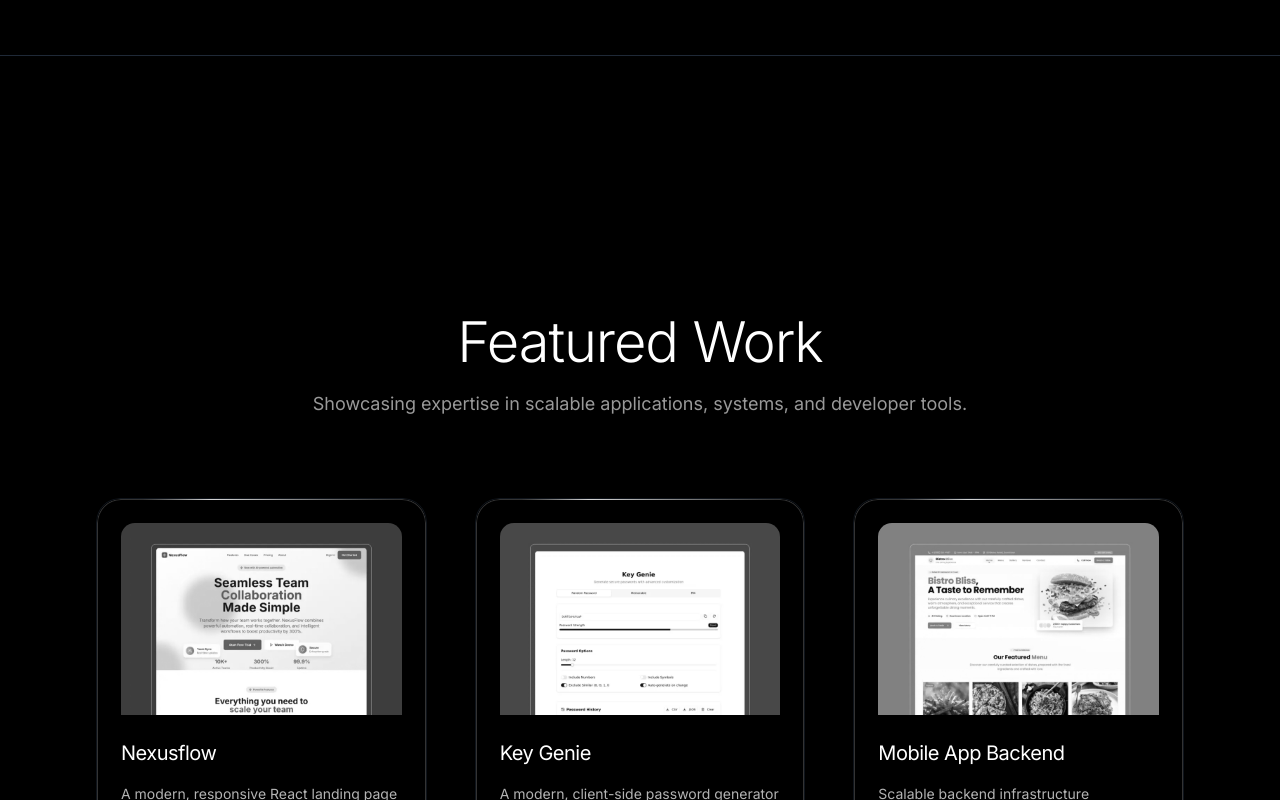
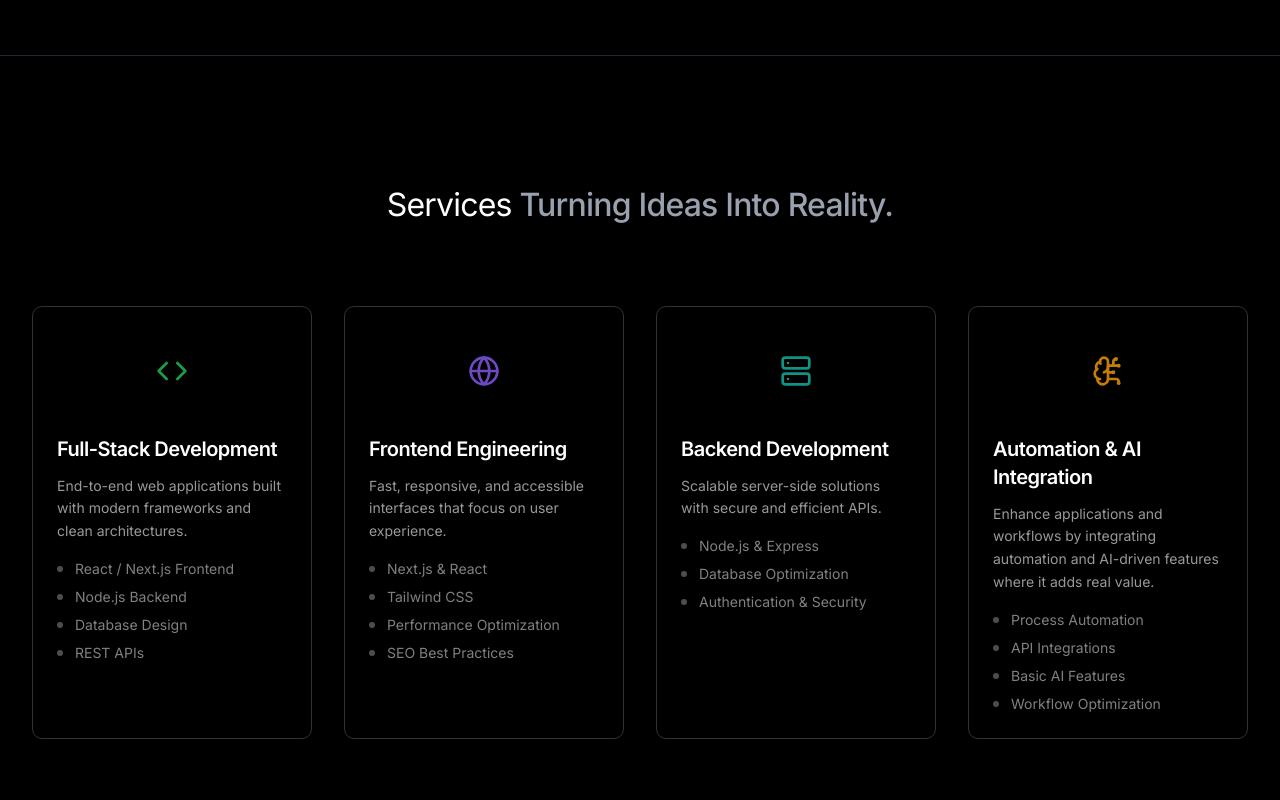
Before and after one commit to codingwithasim/codingwithasim, a Next.js app: page / in a window 1280 px wide. Shown: the part 1140-1940 px from the top of the page. Built offline with nearby package versions, Linux system fonts and the light colour scheme.

Commit message:
Added services section to home page

```diff
--- a/src/app/page.tsx
+++ b/src/app/page.tsx
@@ -2,6 +2,7 @@
 import SocialProof from '@/components/sections/SocialProof';
 import FeaturedProjects from '@/components/sections/FeaturedProjects';
 import SkillsStack from '@/components/sections/SkillsStack';
+import Services from '@/components/sections/Services';
 import CTABand from '@/components/sections/CTABand';
 import FAB from '@/components/ui/fab';
 import Hero from '@/components/sections/Hero';
@@ -18,6 +19,11 @@ export default function Home() {
       {/* Social Proof Strip */}
       <div className="py-16">
         <SocialProof />
+      </div>
+
+      {/* Services */}
+      <div className="py-16">
+        <Services />
       </div>
 
       {/* Featured Projects */}
--- a/src/components/sections/FeaturedProjects.tsx
+++ b/src/components/sections/FeaturedProjects.tsx
@@ -76,12 +76,10 @@ import ProjectCard from '../ui/project.card';
       <section className="py-32">
         <div className="container-custom max-w-6xl">
           <div className="text-center mb-20 space-y-4">
-            <h2 className="text-3xl md:text-4xl font-light text-white">
-              Featured Work
-            </h2>
-            <p className="text-lg text-white/60 max-w-2xl mx-auto">
-              Showcasing expertise in scalable applications, systems, and developer tools.
-            </p>
+          <h4 className="font-bold mb-6 max-w-2xl mx-auto">
+  Featured Work<span className="text-gray-400 font-medium"> Showcasing Scalable Solutions.</span>
+</h4>
+
           </div>
 
           <div className="grid grid-cols-1 md:grid-cols-2 lg:grid-cols-3 gap-12">
--- /dev/null
+++ b/src/components/sections/Services.tsx
@@ -0,0 +1,89 @@
+import { LucideCode, LucideServer, LucideGlobe, LucideBrainCircuit } from "lucide-react";
+import { IconType } from "react-icons";
+
+interface Service {
+  title: string;
+  description: string;
+  icon: React.ComponentType<{ size?: number; className?: string }>;
+  features: string[];
+  iconColor: string;
+}
+
+const Services = () => {
+  const services: Service[] = [
+    {
+      title: "Full-Stack Development",
+      description: "End-to-end web applications built with modern frameworks and clean architectures.",
+      icon: LucideCode,
+      features: ["React / Next.js Frontend", "Node.js Backend", "Database Design", "REST APIs"],
+      iconColor: "text-[#22C55E]"
+    },
+    {
+      title: "Frontend Engineering",
+      description: "Fast, responsive, and accessible interfaces that focus on user experience.",
+      icon: LucideGlobe,
+      features: ["Next.js & React", "Tailwind CSS", "Performance Optimization", "SEO Best Practices"],
+      iconColor: "text-[#8B5CF6]"
+    },
+    {
+      title: "Backend Development",
+      description: "Scalable server-side solutions with secure and efficient APIs.",
+      icon: LucideServer,
+      features: ["Node.js & Express", "Database Optimization", "Authentication & Security"],
+      iconColor: "text-[#14B8A6]"
+    },
+    {
+      title: "Automation & AI Integration",
+      description: "Enhance applications and workflows by integrating automation and AI-driven features where it adds real value.",
+      icon: LucideBrainCircuit,
+      features: ["Process Automation", "API Integrations", "Basic AI Features", "Workflow Optimization"],
+      iconColor: "text-[#F59E0B]"
+    }
+  ];
+
+
+  return (
+    <section>
+      <div className="container-custom">
+        <div className="text-center mb-20">
+        <h4 className="font-bold mb-6 max-w-2xl mx-auto">
+          Services<span className="text-gray-400 font-medium"> Turning Ideas Into Reality.</span>
+        </h4>
+
+        </div>
+
+        <div className="grid grid-cols-1 md:grid-cols-2 lg:grid-cols-4 gap-8">
+          {services.map(({ icon: Icon, ...service }) => (
+            <div key={service.title} className="group">
+              <div className="card bg-black border-[#323232] rounded-lg h-full transition-all duration-300 hover:border-[#585858]">
+                <div className={`text-5xl h-20 polka mb-6 grid place-items-center ${service.iconColor}`}>
+                  <Icon size={32}/>
+                </div>
+
+                <div className="mb-4">
+                  <h5 className="text-xl font-semibold text-white mb-3">
+                    {service.title}
+                  </h5>
+                  <p className="text-white/60 text-sm leading-relaxed mb-4">
+                    {service.description}
+                  </p>
+                </div>
+
+                <div className="space-y-2">
+                  {service.features.map((feature) => (
+                    <div key={feature} className="flex items-center text-white/50 text-sm">
+                      <div className="w-1.5 h-1.5 rounded-full bg-white/30 mr-3 flex-shrink-0"></div>
+                      {feature}
+                    </div>
+                  ))}
+                </div>
+              </div>
+            </div>
+          ))}
+        </div>
+      </div>
+    </section>
+  );
+};
+
+export default Services;
```
